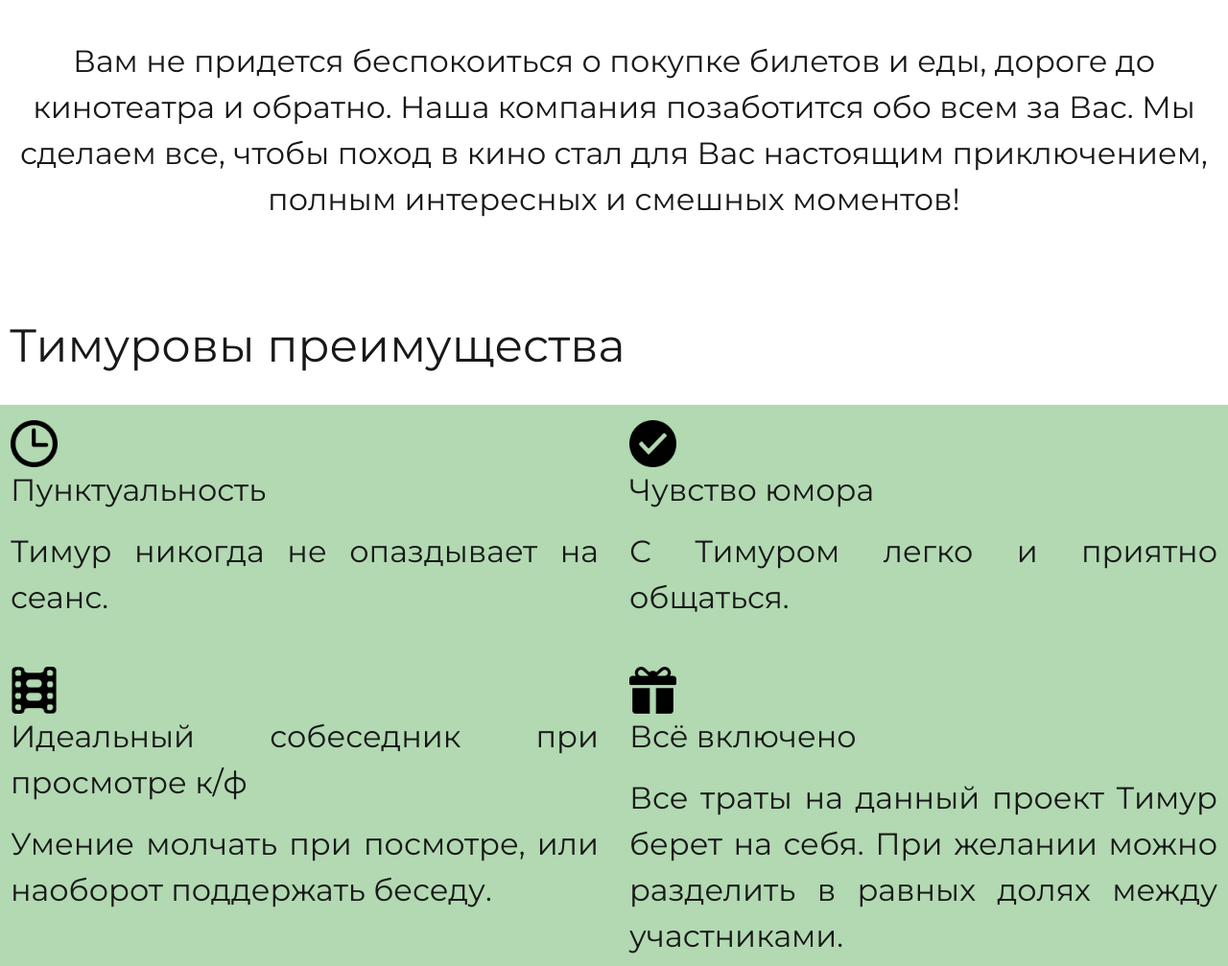
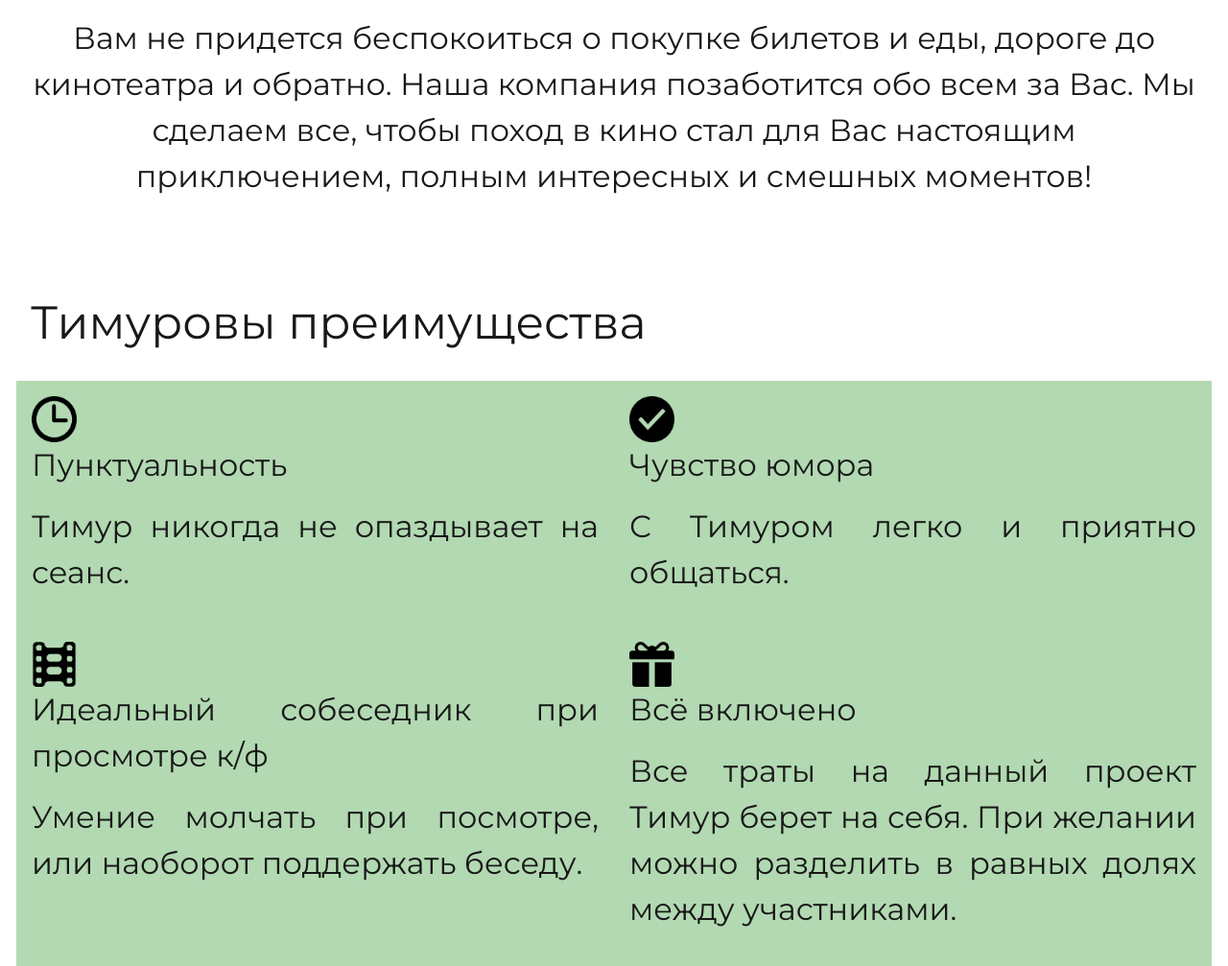
Before and after one commit to Futhyu/cinemur.github.io, a plain HTML site: page index.html in a window 1280 px wide. Shown: the part 2609-3616 px from the top of the page at 96% size. Drawn offline with nearby package versions, Linux system fonts and the light colour scheme.

Commit message:
Update styles.css

```diff
--- a/css/styles.css
+++ b/css/styles.css
@@ -67,6 +67,8 @@ ul li{
     margin: 4em 0;
     padding: 10px;
     text-align: justify;
+    padding-left: 2em;
+    padding-right: 2em;
 }
 
 .about img{
```
